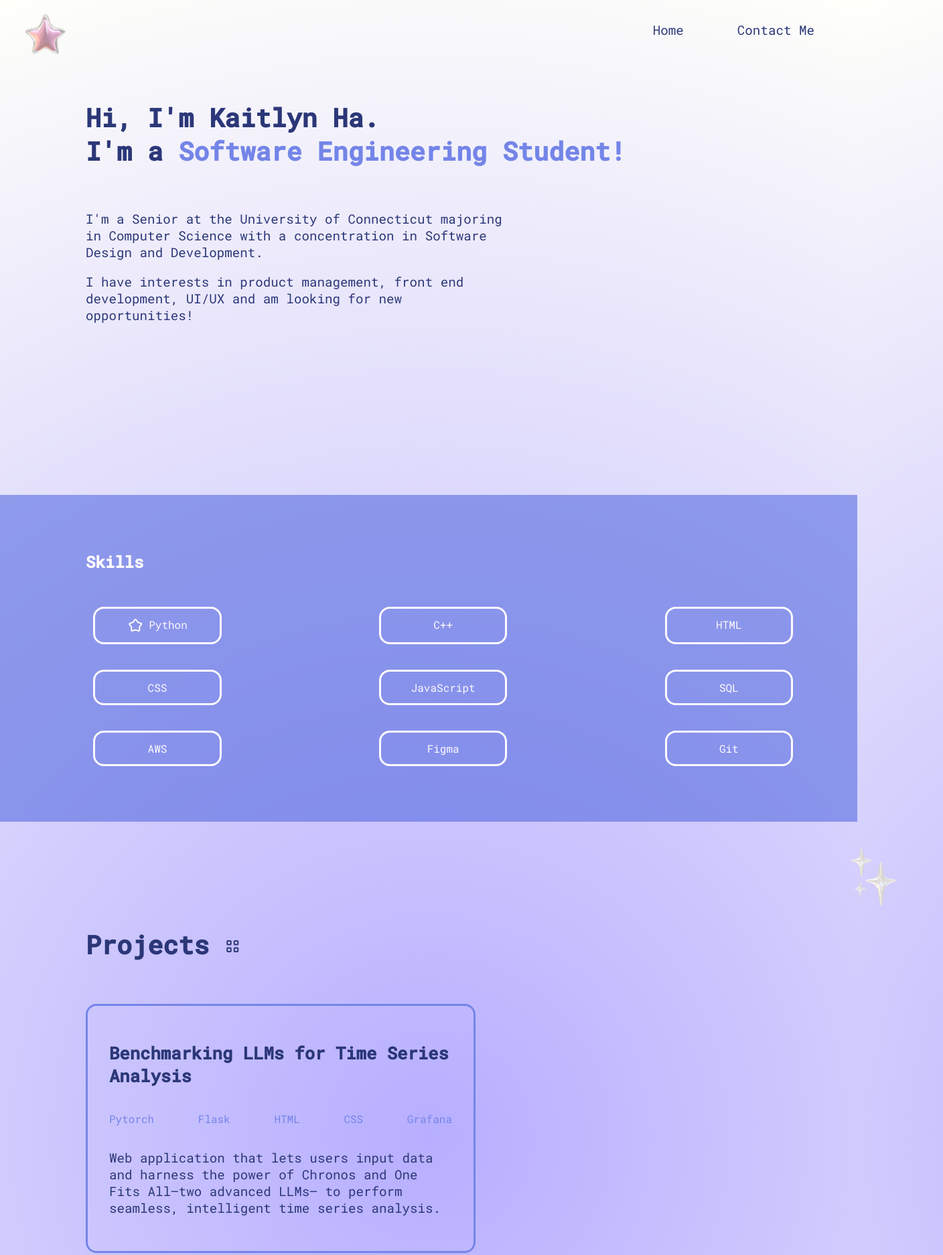
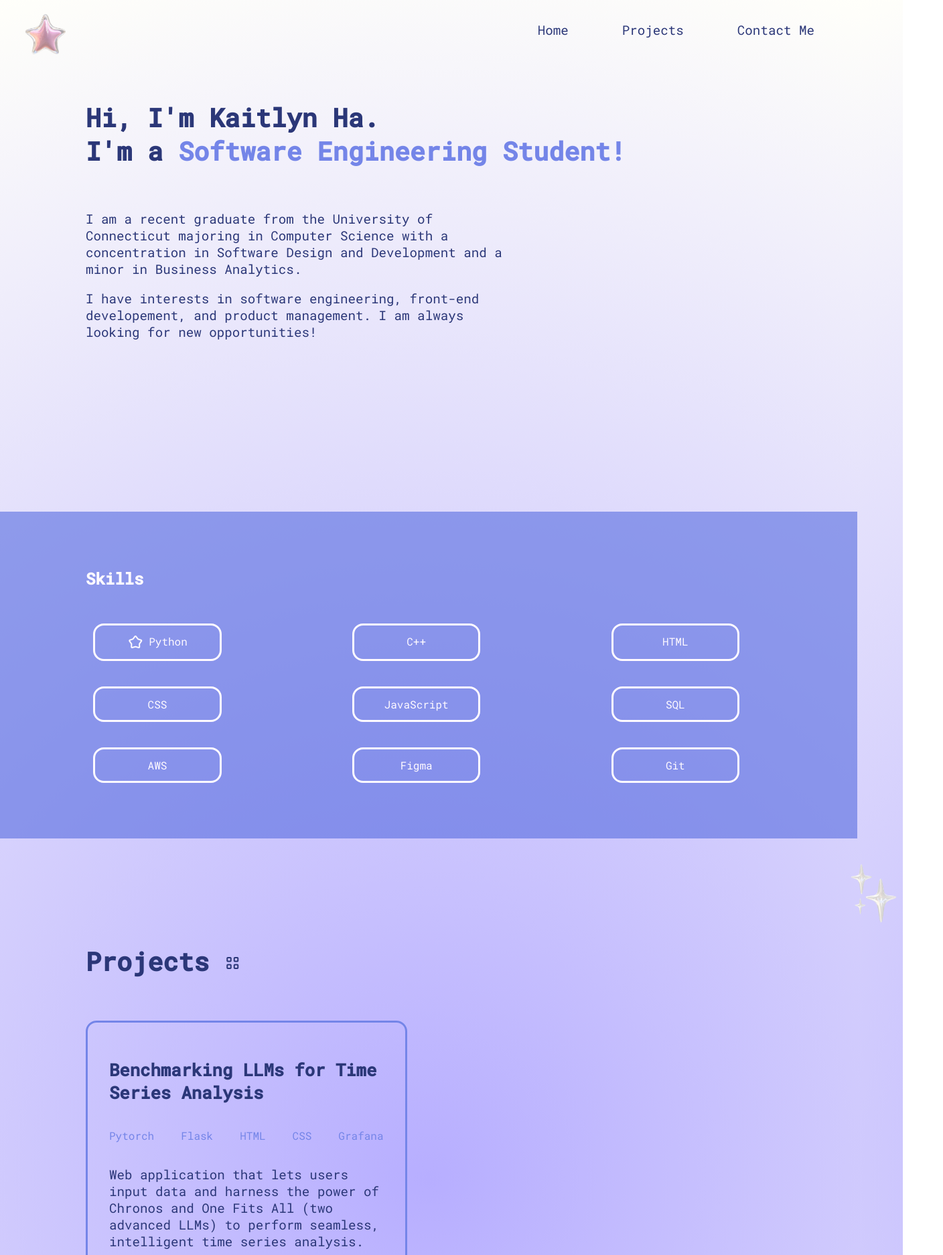
Before and after one commit to kaitlynha/portfolio, a website: page src/index.html in a window 1280 px wide. Shown: the top 1874 px of the page at 67% size, 1408 px wide, since content can reach past the window. Drawn offline with nearby package versions, Linux system fonts and the light colour scheme.

Commit message:
home fix

```diff
--- a/src/index.html
+++ b/src/index.html
@@ -20,7 +20,10 @@
                 <a class="nav-link" href="index.html">Home</a>
             </li>
             <li class="nav-item">
-                <a class="nav-link" href="mailto: kaitlyn.ha@uconn.edu">Contact Me</a>
+                <a class="nav-link" href="#projects">Projects</a>
+            </li>
+            <li class="nav-item">
+                <a class="nav-link" href="mailto: kaitlynha05@gmail.com">Contact Me</a>
             </li>
         </ul>
     </div>
@@ -32,8 +35,8 @@
         </h1>
     </div>
     <div class="my-desc">
-        <p>I'm a Senior at the University of Connecticut majoring in Computer Science with a concentration in Software Design and Development.</p>
-        <p>I have interests in product management, front end development, UI/UX and am looking for new opportunities!</p>
+        <p>I am a recent graduate from the University of Connecticut majoring in Computer Science with a concentration in Software Design and Development and a minor in Business Analytics.</p>
+        <p>I have interests in software engineering, front-end developement, and product management. I am always looking for new opportunities!</p>
     </div>
 
     <div class="skills" data-aos="fade-up" data-aos-duration="1000">
@@ -52,7 +55,7 @@
         </ul>
     </div>
 
-    <div class="projects">
+    <div class="projects" id="projects">
         <img src="stars.png" class="three-stars" width="100px" height="100px">
         <h1>Projects <span class="material-symbols-outlined">view_cozy</span></h1>
         <div class="project-one">
@@ -64,7 +67,7 @@
                 <p>CSS</p>
                 <p>Grafana</p>
             </div>
-            <p>Web application that lets users input data and harness the power of Chronos and One Fits All—two advanced LLMs— to perform seamless, intelligent time series analysis.</p>
+            <p>Web application that lets users input data and harness the power of Chronos and One Fits All (two advanced LLMs) to perform seamless, intelligent time series analysis.</p>
         </div>
         <div class="project-one">
             <h2>Skin Care Website Design</h2>
@@ -72,7 +75,7 @@
                 <p>Figma</p>
             </div>
             <a href="https://www.figma.com/design/3YompfSBLTciWPYiFXn1Pu/Skin-Care-Prototype?node-id=0-1&t=mMcH80zmddw1KGX6-1">Link to Wireframe</a>
-            <p>A modern, user-centered website for a skincare brand, combining clean UI/UX design principles with insights from user research to create an intuitive, visually soothing experience that guides users effortlessly from product discovery to checkout.</p>
+            <p>A modern, user-centered website prototype for a skincare brand, combining clean UI/UX design principles with insights from user research to create an intuitive, visually soothing experience that guides users effortlessly from product discovery to checkout.</p>
         </div>
         <div class="project-one">
             <h2>Course Registration System</h2>
--- a/src/style.css
+++ b/src/style.css
@@ -7,9 +7,12 @@
     font-family: 'Roboto Mono', monospace;
 }
 
+html {
+  scroll-behavior: smooth;
+}
+
 body {
     width: 100%;
-    overflow-x: hidden;
     margin: 0rem;
     -webkit-text-fill-color: var(--darkblue);
     background: rgb(183,174,255);
@@ -81,7 +84,6 @@ a:hover {
 }
 
 .skills ul {
-    width: 100%;
     list-style-type: none;
     display: grid;
     grid-template-columns: repeat(3, 1fr);
@@ -106,7 +108,6 @@ a:hover {
 }
 
 .projects {
-    width: 100%;
     margin: 0rem 8rem 8rem 8rem;
     font-size: 1.2rem;
 }
```
